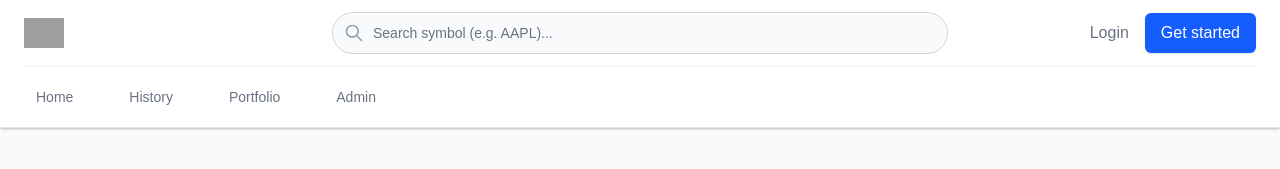
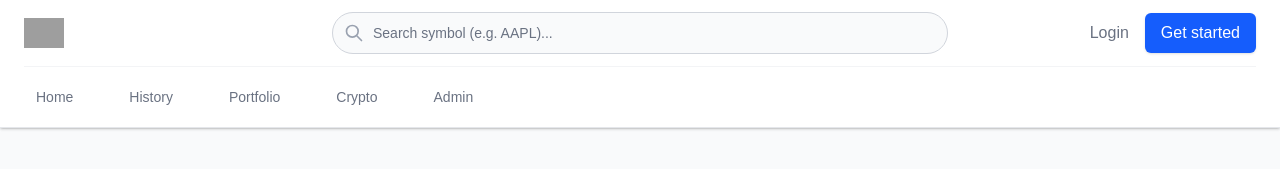
Before and after one commit to puppypud/SimTrade, a Next.js app: page /admin in a window 1280 px wide. Shown: the top 169 px of the page. Built offline with nearby package versions, Linux system fonts and the light colour scheme; no server answers; grey boxes are pictures that could not be loaded.

Commit message:
add page tradecrypto

```diff
--- a/src/app/components/layout/Navbar.tsx
+++ b/src/app/components/layout/Navbar.tsx
@@ -77,12 +77,14 @@ const Navbar = () => {
             <a href="/PortfolioTrader" className="text-sm font-medium text-gray-500 hover:text-gray-900 hover:bg-gray-50 px-3 py-2 rounded-md transition-all">
                 Portfolio
             </a>
+            <a href="/tradecrypto" className="text-sm font-medium text-gray-500 hover:text-gray-900 hover:bg-gray-50 px-3 py-2 rounded-md transition-all">
+                Crypto
+            </a>
             <a href="/admin" className="text-sm font-medium text-gray-500 hover:text-gray-900 hover:bg-gray-50 px-3 py-2 rounded-md transition-all">
                 Admin
             </a>
         </div>
       </div>
-
     </div>
   );
 };
```
Also changed, not shown: src/app/tradecrypto/page.tsx (added).
